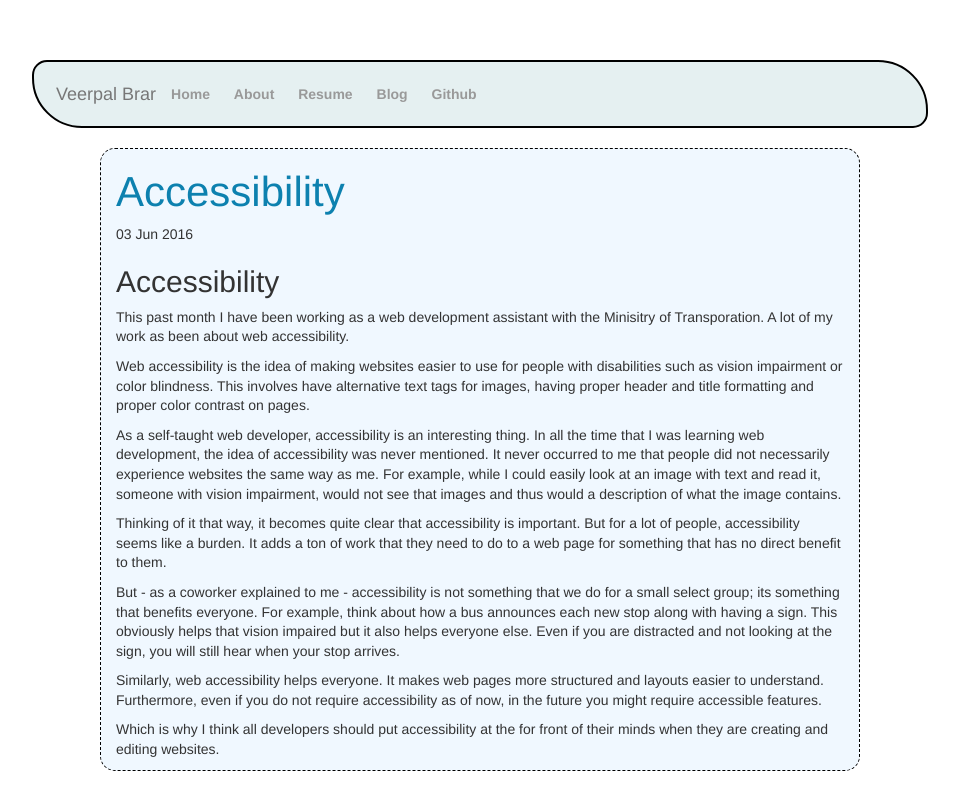
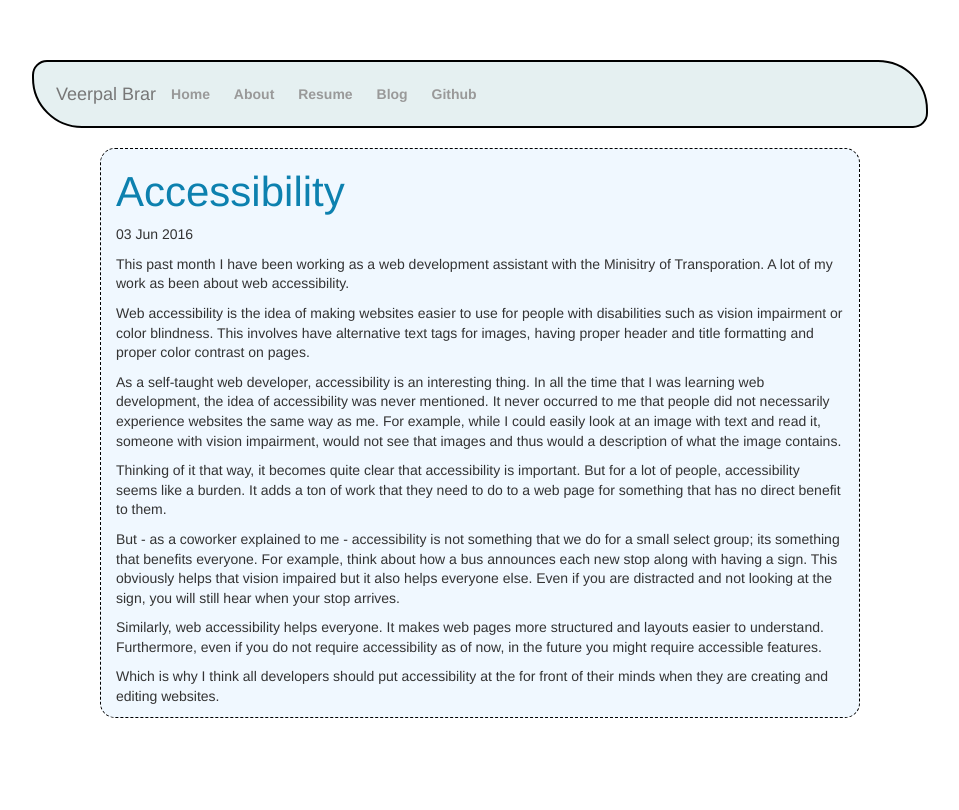
Before and after one commit to VeerpalBrar/VeerpalBrar.github.io, a Jekyll site: the page built from _posts/2016-06-03-accessibility.md, in a window 1280 px wide. Shown: the top 810 px of the page, without its empty margins (160-1119 px from the left). Built offline with Jekyll 4.4.1, drawn with Linux system fonts in a browser that asks for light colours.

Commit message:
Update 2016-06-03-accessibility.md

```diff
--- a/_posts/2016-06-03-accessibility.md
+++ b/_posts/2016-06-03-accessibility.md
@@ -4,7 +4,6 @@ title: Accessibility
 date: {03 June 2016}
 published: true
 ---
-## Accessibility
 
 This past month I have been working as a web development assistant with the Minisitry of Transporation. A lot of my work as been about web accessibility.
 
```
